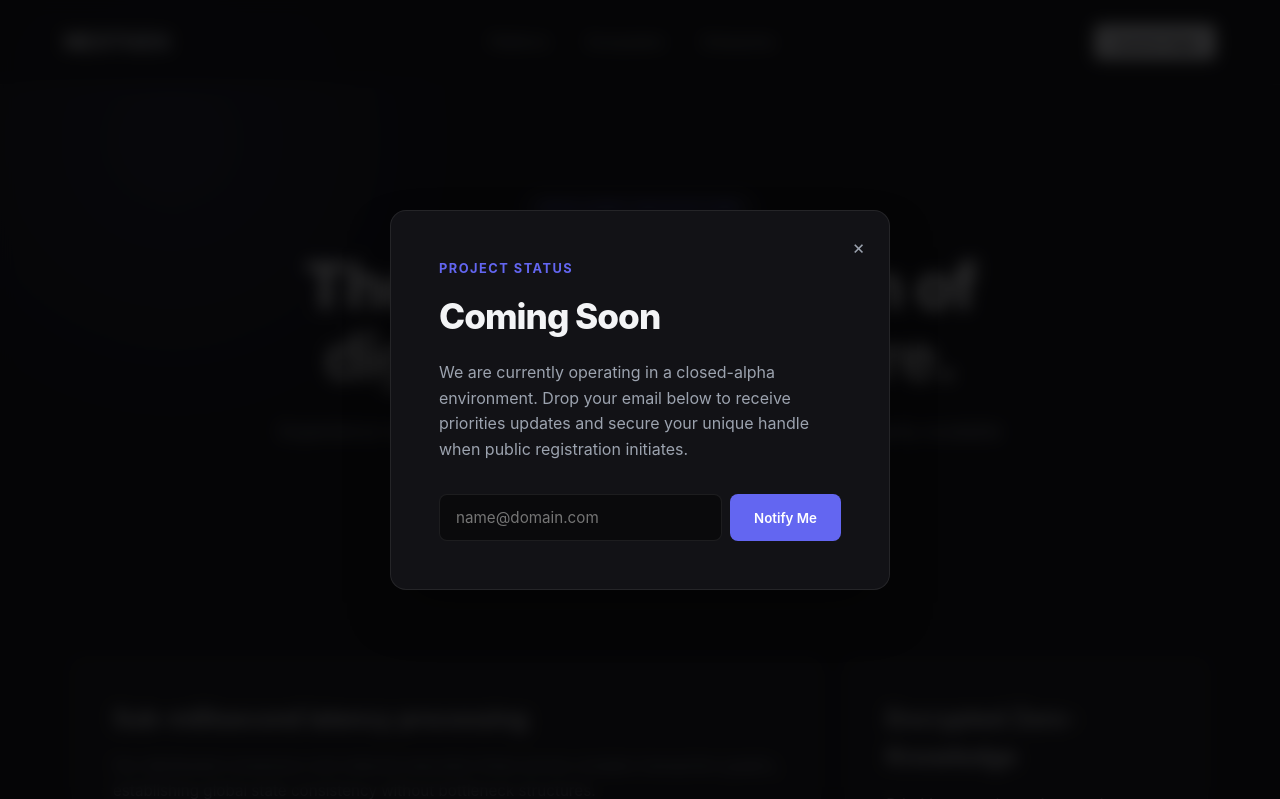
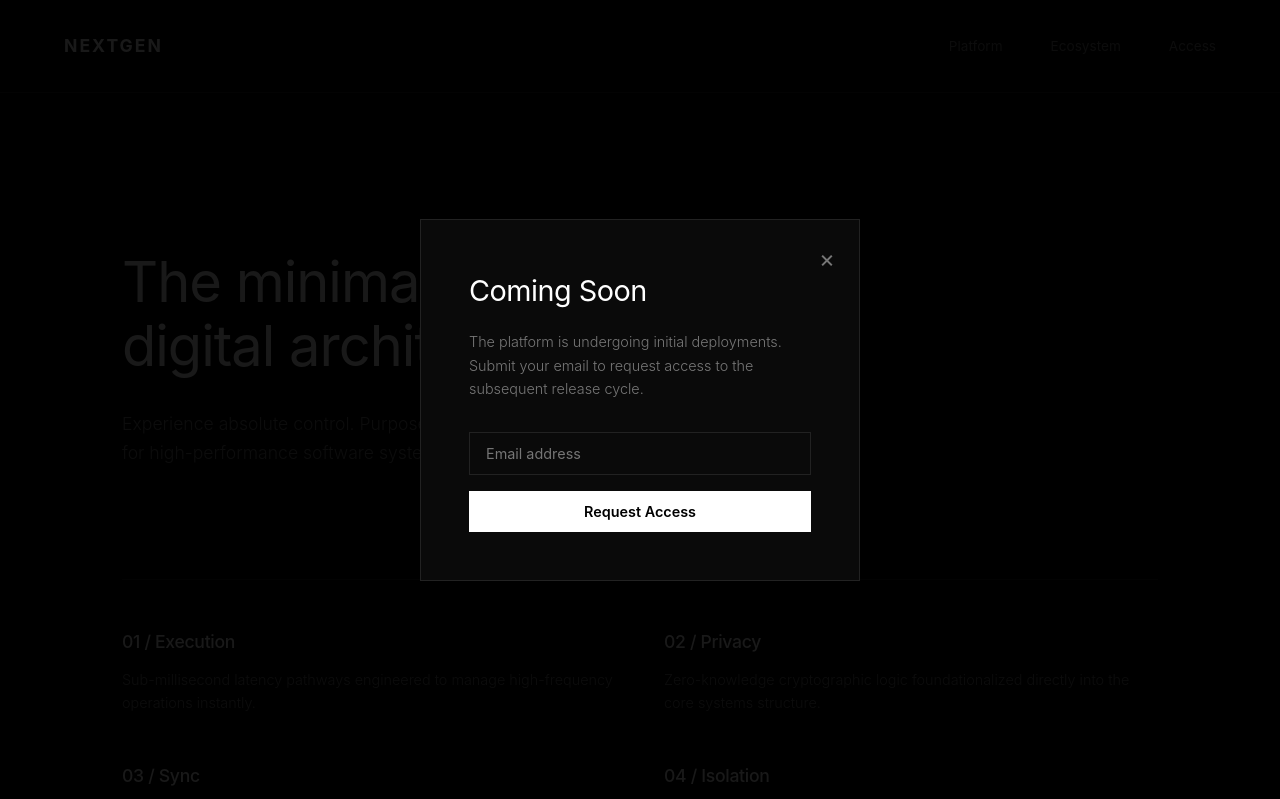
Before and after one commit to toasttheidiot/booky, a plain HTML site: page index.html in a window 1280 px wide. Shown: the top 799 px of the page. Drawn offline with Linux system fonts and the light colour scheme.

Commit message:
Update index.html

````diff
--- a/index.html
+++ b/index.html
@@ -1,20 +1,18 @@
+```html
 <!DOCTYPE html>
 <html lang="en">
 <head>
     <meta charset="UTF-8">
     <meta name="viewport" content="width=device-width, initial-scale=1.0">
-    <title>NextGen | Evolution is Coming</title>
+    <title>NextGen</title>
     <style>
         /* Base Reset & Variables */
         :root {
-            --bg-primary: #0a0a0c;
-            --bg-secondary: #121216;
-            --bg-tertiary: #1a1a22;
-            --accent: #6366f1;
-            --accent-glow: rgba(99, 102, 241, 0.15);
-            --text-main: #f3f4f6;
-            --text-muted: #9ca3af;
-            --border-color: rgba(255, 255, 255, 0.08);
+            --bg: #000000;
+            --surface: #0a0a0a;
+            --border: #222222;
+            --text: #ffffff;
+            --text-muted: #777777;
         }
 
         * {
@@ -25,22 +23,10 @@
         }
 
         body {
-            background-color: var(--bg-primary);
-            color: var(--text-main);
+            background-color: var(--bg);
+            color: var(--text);
             overflow-x: hidden;
             line-height: 1.6;
-        }
-
-        /* Ambient Background Glows */
-        .ambient-glow {
-            position: fixed;
-            top: -20%;
-            left: -10%;
-            width: 600px;
-            height: 600px;
-            background: radial-gradient(circle, var(--accent-glow) 0%, transparent 70%);
-            z-index: 0;
-            pointer-events: none;
         }
 
         /* Navigation */
@@ -48,157 +34,102 @@
             display: flex;
             justify-content: space-between;
             align-items: center;
-            padding: 1.5rem 4rem;
-            border-bottom: 1px solid var(--border-color);
-            background: rgba(10, 10, 12, 0.8);
-            backdrop-filter: blur(12px);
+            padding: 2rem 4rem;
+            border-bottom: 1px solid var(--border);
             position: fixed;
             width: 100%;
             top: 0;
+            background: var(--bg);
             z-index: 10;
         }
 
         .logo {
-            font-weight: 800;
-            font-size: 1.4rem;
-            letter-spacing: -0.5px;
-            background: linear-gradient(45deg, #fff, var(--text-muted));
-            -webkit-background-clip: text;
-            -webkit-text-fill-color: transparent;
+            font-weight: 700;
+            font-size: 1.1rem;
+            letter-spacing: 2px;
         }
 
         .nav-links {
             display: flex;
-            gap: 2.5rem;
+            gap: 3rem;
             list-style: none;
         }
 
         .nav-links a {
             color: var(--text-muted);
             text-decoration: none;
-            font-size: 0.9rem;
-            font-weight: 500;
-            transition: color 0.3s ease;
+            font-size: 0.85rem;
+            transition: color 0.2s ease;
         }
 
         .nav-links a:hover {
-            color: var(--text-main);
-        }
-
-        .nav-btn {
-            background: var(--text-main);
-            color: var(--bg-primary);
-            padding: 0.6rem 1.2rem;
-            border-radius: 6px;
-            font-weight: 600;
-            font-size: 0.9rem;
-            border: none;
-            cursor: pointer;
-            transition: transform 0.2s ease, opacity 0.3s ease;
-        }
-
-        .nav-btn:hover {
-            transform: translateY(-1px);
-            opacity: 0.9;
+            color: var(--text);
         }
 
         /* Hero Section */
         main {
-            max-width: 1200px;
+            max-width: 1100px;
             margin: 0 auto;
-            padding: 12rem 2rem 6rem 2rem;
-            position: relative;
-            z-index: 1;
+            padding: 14rem 2rem 8rem 2rem;
         }
 
         .hero {
-            text-align: center;
-            max-width: 800px;
-            margin: 0 auto 6rem auto;
-        }
-
-        .badge {
-            background: var(--bg-tertiary);
-            border: 1px solid var(--border-color);
-            padding: 0.4rem 1rem;
-            border-radius: 20px;
-            font-size: 0.8rem;
-            font-weight: 600;
-            letter-spacing: 0.5px;
-            color: var(--accent);
-            display: inline-block;
-            margin-bottom: 1.5rem;
+            max-width: 700px;
+            margin-bottom: 7rem;
         }
 
         h1 {
-            font-size: 4rem;
-            font-weight: 800;
-            letter-spacing: -2px;
-            line-height: 1.1;
-            margin-bottom: 1.5rem;
-            background: linear-gradient(to bottom, #ffffff 40%, #a3a3a3 100%);
-            -webkit-background-clip: text;
-            -webkit-text-fill-color: transparent;
+            font-size: 3.5rem;
+            font-weight: 400;
+            letter-spacing: -1px;
+            line-height: 1.15;
+            margin-bottom: 2rem;
         }
 
         .hero-desc {
             color: var(--text-muted);
-            font-size: 1.2rem;
-            margin-bottom: 2.5rem;
+            font-size: 1.1rem;
+            font-weight: 300;
+            max-width: 550px;
         }
 
-        /* Bento Grid Features */
+        /* Minimalist Grid */
         .grid {
             display: grid;
-            grid-template-columns: repeat(3, 1fr);
-            gap: 1.5rem;
-            margin-bottom: 4rem;
-        }
-
-        .card {
-            background: var(--bg-secondary);
-            border: 1px solid var(--border-color);
-            border-radius: 12px;
-            padding: 2.5rem;
-            transition: border-color 0.3s ease, transform 0.3s ease;
-        }
-
-        .card:hover {
-            border-color: rgba(99, 102, 241, 0.3);
-            transform: translateY(-2px);
-        }
-
-        .card-large {
-            grid-column: span 2;
+            grid-template-columns: repeat(2, 1fr);
+            gap: 3rem;
+            border-top: 1px solid var(--border);
+            padding-top: 3rem;
         }
 
         .card h3 {
-            font-size: 1.5rem;
-            margin-bottom: 1rem;
-            font-weight: 600;
+            font-size: 1.1rem;
+            font-weight: 500;
+            margin-bottom: 0.75rem;
+            letter-spacing: -0.3px;
         }
 
         .card p {
             color: var(--text-muted);
-            font-size: 0.95rem;
+            font-size: 0.9rem;
+            font-weight: 300;
         }
 
-        /* Modal / Popup Styles */
+        /* Overlay / Popup */
         .modal-overlay {
             position: fixed;
             top: 0;
             left: 0;
             width: 100%;
             height: 100%;
-            background: rgba(5, 5, 7, 0.85);
-            backdrop-filter: blur(8px);
+            background: rgba(0, 0, 0, 0.9);
             display: flex;
             justify-content: center;
             align-items: center;
             z-index: 100;
             opacity: 0;
             pointer-events: none;
-            transition: opacity 0.4s cubic-bezier(0.16, 1, 0.3, 1);
+            transition: opacity 0.3s ease;
         }
 
         .modal-overlay.active {
@@ -207,20 +138,12 @@
         }
 
         .modal {
-            background: var(--bg-secondary);
-            border: 1px solid var(--border-color);
+            background: var(--surface);
+            border: 1px solid var(--border);
             width: 90%;
-            max-width: 500px;
+            max-width: 440px;
             padding: 3rem;
-            border-radius: 16px;
             position: relative;
-            transform: scale(0.95) translateY(10px);
-            transition: transform 0.4s cubic-bezier(0.16, 1, 0.3, 1);
-            box-shadow: 0 25px 50px -12px rgba(0, 0, 0, 0.5);
-        }
-
-        .modal-overlay.active .modal {
-            transform: scale(1) translateY(0);
         }
 
         .close-btn {
@@ -231,129 +154,113 @@
             border: none;
             color: var(--text-muted);
             cursor: pointer;
-            font-size: 1.2rem;
-            transition: color 0.2s;
+            font-size: 1.5rem;
         }
 
         .close-btn:hover {
-            color: var(--text-main);
-        }
-
-        .modal-tag {
-            color: var(--accent);
-            font-size: 0.8rem;
-            font-weight: 700;
-            text-transform: uppercase;
-            letter-spacing: 1.5px;
-            margin-bottom: 0.5rem;
-            display: block;
+            color: var(--text);
         }
 
         .modal h2 {
-            font-size: 2.2rem;
-            font-weight: 800;
-            letter-spacing: -1px;
+            font-size: 1.8rem;
+            font-weight: 400;
             margin-bottom: 1rem;
+            letter-spacing: -0.5px;
         }
 
         .modal p {
             color: var(--text-muted);
-            font-size: 1rem;
+            font-size: 0.9rem;
             margin-bottom: 2rem;
+            font-weight: 300;
         }
 
-        /* Form Controls */
+        /* Forms */
         .form-group {
             display: flex;
-            gap: 0.5rem;
+            flex-direction: column;
+            gap: 1rem;
         }
 
         input[type="email"] {
-            flex: 1;
-            background: var(--bg-primary);
-            border: 1px solid var(--border-color);
-            padding: 0.8rem 1rem;
-            border-radius: 8px;
-            color: var(--text-main);
-            font-size: 0.95rem;
+            background: transparent;
+            border: 1px solid var(--border);
+            padding: 0.75rem 1rem;
+            color: var(--text);
+            font-size: 0.9rem;
             outline: none;
-            transition: border-color 0.3s;
         }
 
         input[type="email"]:focus {
-            border-color: var(--accent);
+            border-color: var(--text);
         }
 
         .submit-btn {
-            background: var(--accent);
-            color: white;
+            background: var(--text);
+            color: var(--bg);
             border: none;
-            padding: 0.8rem 1.5rem;
-            border-radius: 8px;
+            padding: 0.75rem 1rem;
             font-weight: 600;
+            font-size: 0.9rem;
             cursor: pointer;
-            transition: opacity 0.2s;
+            transition: background 0.2s;
         }
 
         .submit-btn:hover {
-            opacity: 0.9;
+            background: #e5e5e5;
         }
 
         /* Responsive Design */
-        @media (max-width: 900px) {
+        @media (max-width: 800px) {
             .grid {
                 grid-template-columns: 1fr;
-            }
-            .card-large {
-                grid-column: span 1;
+                gap: 2rem;
             }
             nav {
                 padding: 1.5rem 2rem;
             }
+            .nav-links {
+                display: none;
+            }
             h1 {
-                font-size: 2.8rem;
+                font-size: 2.5rem;
             }
         }
     </style>
 </head>
 <body>
 
-    <div class="ambient-glow"></div>
-
     <nav>
         <div class="logo">NEXTGEN</div>
         <ul class="nav-links">
             <li><a href="#" class="trigger-popup">Platform</a></li>
             <li><a href="#" class="trigger-popup">Ecosystem</a></li>
-            <li><a href="#" class="trigger-popup">Enterprise</a></li>
+            <li><a href="#" class="trigger-popup">Access</a></li>
         </ul>
-        <button class="nav-btn trigger-popup">Launch App</button>
     </nav>
 
     <main>
         <section class="hero">
-            <span class="badge">INTELLIGENT ARCHITECTURE</span>
-            <h1>The next generation of digital infrastructure.</h1>
-            <p class="hero-desc">Experience lightning-fast data layer speeds tailored for modern, highly-scalable software frameworks. Designed for absolute control.</p>
-            <button class="nav-btn trigger-popup" style="padding: 0.8rem 2rem; font-size: 1rem; background: var(--accent); color: white;">Get Early Access</button>
+            <h1>The minimal data layer for digital architecture.</h1>
+            <p class="hero-desc">Experience absolute control. Purpose-built infrastructure designed for high-performance software systems.</p>
         </section>
 
         <section class="grid">
-            <div class="card card-large">
-                <h3>Sub-millisecond latency processing</h3>
-                <p>Our distributed consensus core reduces execution times across complex transaction graphs, establishing global state consistency without bottleneck structures.</p>
+            <div class="card">
+                <h3>01 / Execution</h3>
+                <p>Sub-millisecond latency pathways engineered to manage high-frequency operations instantly.</p>
             </div>
             <div class="card">
-                <h3>Encrypted Zero-Knowledge</h3>
-                <p>Prioritize user data privacy using advanced asymmetric infrastructure layers baked straight into the protocol level.</p>
+                <h3>02 / Privacy</h3>
+                <p>Zero-knowledge cryptographic logic foundationalized directly into the core systems structure.</p>
             </div>
             <div class="card">
-                <h3>Fluid UI Sync</h3>
-                <p>Native bindings for component frameworks ensure instantaneous views perfectly mirrors backend states.</p>
+                <h3>03 / Sync</h3>
+                <p>A unified data interface establishing real-time updates without additional middleware overhead.</p>
             </div>
-            <div class="card card-large">
-                <h3>Dynamic Resource Partitioning</h3>
-                <p>Isolate your high-throughput environments dynamically, allowing resource scaling spikes to execute cleanly without affecting regular operating margins.</p>
+            <div class="card">
+                <h3>04 / Isolation</h3>
+                <p>Dedicated processing sandboxes that secure core tasks against erratic operational spikes.</p>
             </div>
         </section>
     </main>
@@ -361,13 +268,12 @@
     <div class="modal-overlay" id="popupOverlay">
         <div class="modal">
             <button class="close-btn" id="closeBtn">&times;</button>
-            <span class="modal-tag">Project Status</span>
             <h2>Coming Soon</h2>
-            <p>We are currently operating in a closed-alpha environment. Drop your email below to receive priorities updates and secure your unique handle when public registration initiates.</p>
-            <form onsubmit="event.preventDefault(); alert('You\'re on the list!'); document.getElementById('popupOverlay').classList.remove('active');">
+            <p>The platform is undergoing initial deployments. Submit your email to request access to the subsequent release cycle.</p>
+            <form onsubmit="event.preventDefault(); alert('Saved.'); document.getElementById('popupOverlay').classList.remove('active');">
                 <div class="form-group">
-                    <input type="email" placeholder="name@domain.com" required>
-                    <button type="submit" class="submit-btn">Notify Me</button>
+                    <input type="email" placeholder="Email address" required>
+                    <button type="submit" class="submit-btn">Request Access</button>
                 </div>
             </form>
         </div>
@@ -378,32 +284,30 @@
         const closeBtn = document.getElementById('closeBtn');
         const triggers = document.querySelectorAll('.trigger-popup');
 
-        // Function to open popup
         const openPopup = (e) => {
             e.preventDefault();
             overlay.classList.add('active');
         };
 
-        // Function to close popup
         const closePopup = () => {
             overlay.classList.remove('active');
         };
 
-        // Event listeners
         triggers.forEach(trigger => trigger.addEventListener('click', openPopup));
         closeBtn.addEventListener('click', closePopup);
 
-        // Close on background click
         overlay.addEventListener('click', (e) => {
             if (e.target === overlay) closePopup();
         });
 
-        // Automatically trigger after a short delay to showcase the popup
+        // Prompt popup on load
         window.addEventListener('DOMContentLoaded', () => {
             setTimeout(() => {
                 overlay.classList.add('active');
-            }, 1200);
+            }, 1000);
         });
     </script>
 </body>
 </html>
+
+```
````
